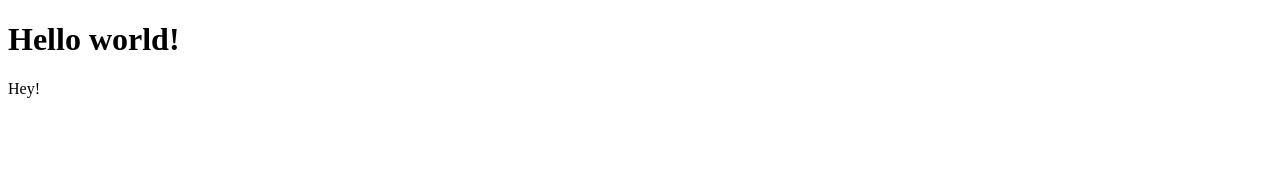
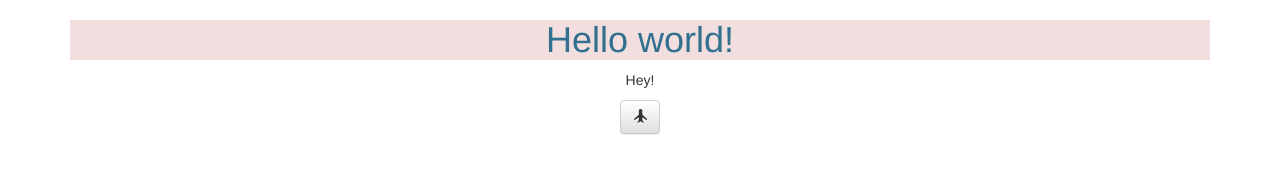
Before and after one commit to bekahdevore/hackDay, a plain HTML site: page index.html in a window 1280 px wide. Drawn offline with nearby package versions, Linux system fonts and the light colour scheme.

Commit message:
added bootstrap and some styling

```diff
--- a/index.html
+++ b/index.html
@@ -5,12 +5,29 @@
     <meta charset="UTF-8">
     <meta name="viewport" content="width=device-width, initial-scale=1.0">
     <meta http-equiv="X-UA-Compatible" content="ie=edge">
+    <!-- Latest compiled and minified CSS -->
+    <link rel="stylesheet" href="https://maxcdn.bootstrapcdn.com/bootstrap/3.3.7/css/bootstrap.min.css" integrity="sha384-BVYiiSIFeK1dGmJRAkycuHAHRg32OmUcww7on3RYdg4Va+PmSTsz/K68vbdEjh4u" crossorigin="anonymous">
+
+    <!-- Optional theme -->
+    <link rel="stylesheet" href="https://maxcdn.bootstrapcdn.com/bootstrap/3.3.7/css/bootstrap-theme.min.css" integrity="sha384-rHyoN1iRsVXV4nD0JutlnGaslCJuC7uwjduW9SVrLvRYooPp2bWYgmgJQIXwl/Sp" crossorigin="anonymous">
+
+    <!-- Latest compiled and minified JavaScript -->
+    <script src="https://maxcdn.bootstrapcdn.com/bootstrap/3.3.7/js/bootstrap.min.js" integrity="sha384-Tc5IQib027qvyjSMfHjOMaLkfuWVxZxUPnCJA7l2mCWNIpG9mGCD8wGNIcPD7Txa" crossorigin="anonymous"></script>
     <title>Document</title>
 </head>
 
 <body>
-    <h1>Hello world!</h1>
-    <p>Hey!</p>
+    <div class="container">
+        <div class="row">
+            <div class="col-md-12 text-center">
+                <h1 class="text-info bg-danger">Hello world!</h1>
+                <p>Hey!</p>
+                <button type="button" class="btn btn-default" aria-label="Left Align">
+                        <span class="glyphicon glyphicon-plane" aria-hidden="true"></span>
+                </button>
+            </div>
+        </div>
+    </div>
 </body>
 
 </html>
```
